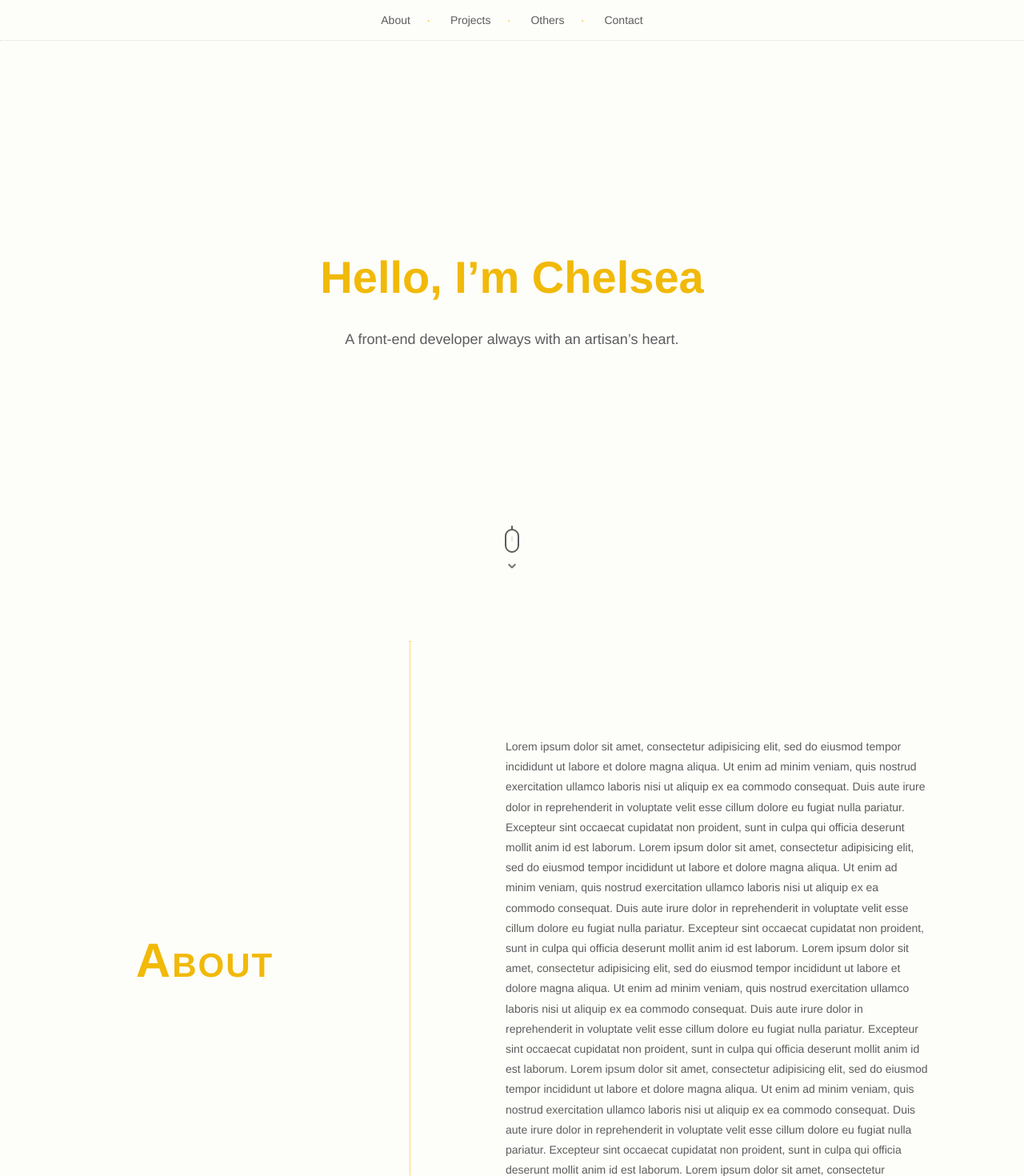
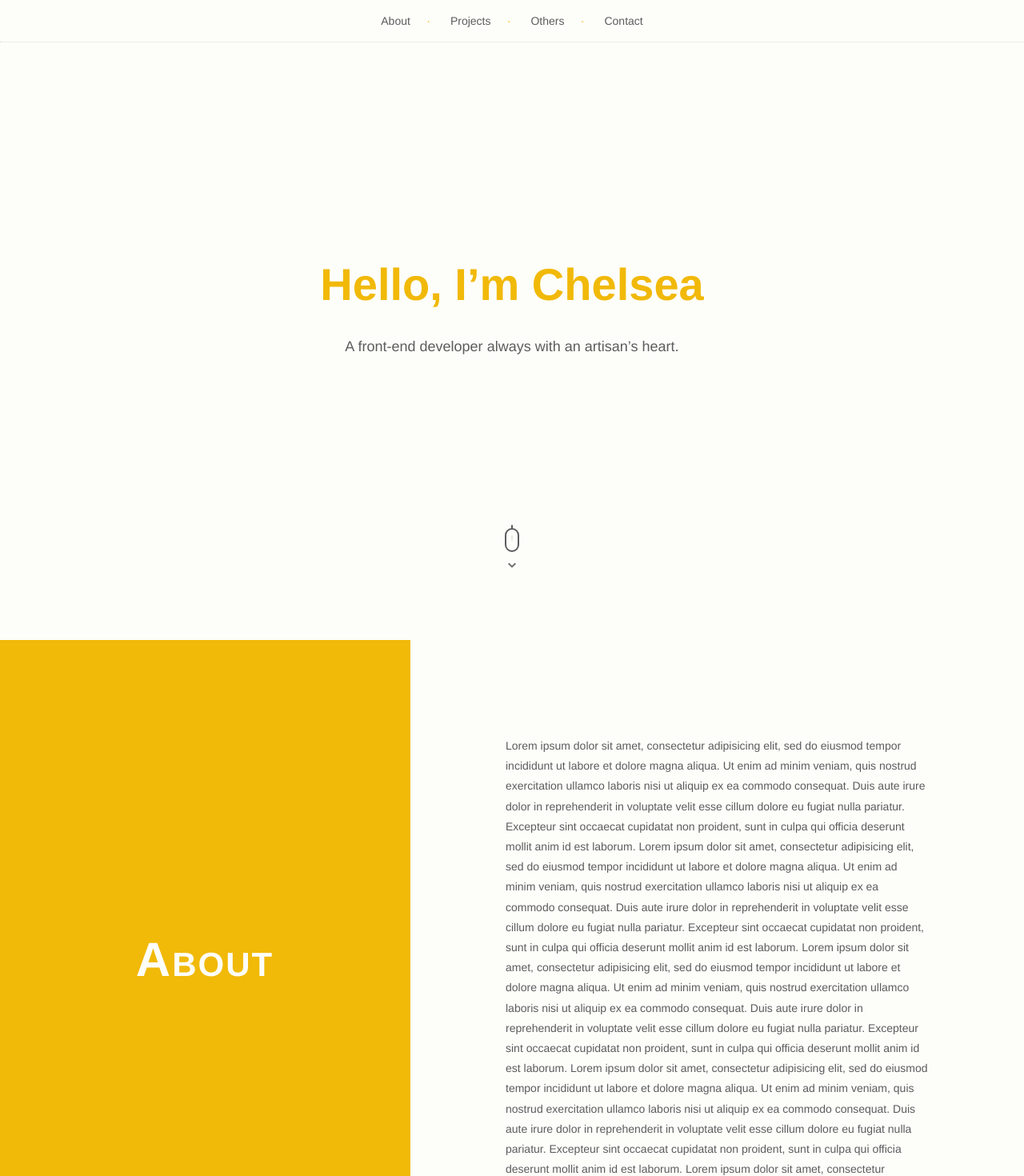
Before and after one commit to chelseachel/my-portfolio-site, a Vue app: page / in a window 1280 px wide. Shown: the top 1470 px of the page at 80% size. Built offline with nearby package versions, Linux system fonts and the light colour scheme.

Commit message:
page anchor

```diff
--- a/src/views/Home.vue
+++ b/src/views/Home.vue
@@ -1,11 +1,11 @@
 <template>
-  <div class="home">
+  <div class="home" ref="home">
     <Nav @goAnchor="handleGoAnchor"></Nav>
     <welcome></welcome>
-    <about></about>
-    <projects></projects>
-    <others></others>
-    <contact></contact>
+    <about ref="about"></about>
+    <projects ref="projects"></projects>
+    <others ref="others"></others>
+    <contact ref="contact"></contact>
   </div>
 </template>
 
@@ -24,24 +24,24 @@ export default {
   },
   data () {
     return {
-      anchor: null,
-      item: null
+      anchorElements: []
     }
   },
   methods: {
-    handleGoAnchor (item) {
-      // let anchor = this.$el.querySelector("about")
-      console.log(item);
-      console.log(this.$el.querySelector("about"));
-      // if (anchor) {
-      //   anchor.scrollIntoView(true)
-      // }
+    handleGoAnchor (index) {
+      let anchor = this.anchorElements[index]
+      anchor.scrollIntoView({behavior: "smooth"})
     }
+  },
+  mounted () {
+    this.anchorElements[0]=this.$refs.about.$el
+    this.anchorElements[1]=this.$refs.projects.$el
+    this.anchorElements[2]=this.$refs.others.$el
+    this.anchorElements[3]=this.$refs.contact.$el
   }
 }
 </script>
 
 
 <style lang="stylus">
-
 </style>
--- a/src/views/about/components/AboutLeft.vue
+++ b/src/views/about/components/AboutLeft.vue
@@ -1,7 +1,7 @@
 <template>
   <div class="left" ref="left" :style="{position: position, top: top + 'px'}">
     <div class="wrapper">
-      <div class="cate">
+      <div class="cate" ref="cate">
         About
       </div>
     </div>
@@ -54,15 +54,11 @@ export default {
     display: flex
     justify-content: center
     align-items: center
-    // padding: 10px 0
-    // box-sizing: border-box
-    // .wrapper
-    //   width: 100%
-    //   height: 100%
+    background: #F1B908
     .cate
       font-weight: 800
       font-size: 60px
-      color: #F1B908
+      color: #FDFDF9
       letter-spacing: 2px
       font-variant: small-caps
 </style>
--- a/src/views/nav/Nav.vue
+++ b/src/views/nav/Nav.vue
@@ -1,6 +1,10 @@
 <template>
   <ul class="nav" ref="nav" :class="show ? showNav : hideNav">
-    <li v-for="(item, index) in category" :key="index" @click="handleClickAnchor(item)">{{item}}</li>
+    <li v-for="(item, index) in category" :key="index" @click="handleClickAnchor(index)">{{item}}</li>
+    <!-- <li @click="handleClickAnchor('about')">About</li>
+    <li @click="handleClickAnchor('projects')">Projects</li>
+    <li @click="handleClickAnchor('others')">Others</li>
+    <li @click="handleClickAnchor('contact')">Contact</li> -->
   </ul>
 </template>
 
@@ -34,8 +38,8 @@ export default {
         this.show = true
       }
     },
-    handleClickAnchor (item) {
-      this.$emit('goAnchor', item)
+    handleClickAnchor (index) {
+      this.$emit('goAnchor', index)
     }
   },
   mounted () {
@@ -48,17 +52,17 @@ export default {
 
 <style lang="stylus">
   .nav
-    z-index: 3
-    position: sticky
+    z-index: 100
+    position: fixed
     top: 0
     width: 100%
-    height: 50px
+    height: 52px
     background: #FDFDF9
     border-bottom: 1px dotted #ddd
     display: flex
     justify-content: center
     align-items: center
-    transition: all 1s ease
+    transition: all .8s
     li
       position: relative
       padding: 0 25px
@@ -74,7 +78,7 @@ export default {
     opacity: 1
     transform: translate3d(0, 0, 0)
   .hideNav
-    opacity: 0
+    // opacity: 0
     transform: translate3d(0, -100%, 0)
   // .showNav
   //   animation: fadeInDown 1s
--- a/src/views/welcome/Welcome.vue
+++ b/src/views/welcome/Welcome.vue
@@ -39,7 +39,7 @@ export default {
   .welcome
     position:relative
     width: 100vw
-    height: calc(100vh - 50px)
+    height: 100vh
     display: flex
     flex-flow: column
     overflow: visible
--- a/src/views/welcome/components/WelcomeInfo.vue
+++ b/src/views/welcome/components/WelcomeInfo.vue
@@ -70,7 +70,7 @@ export default {
     align-items: center
     text-align: center
     .content
-      margin-bottom: 100px
+      margin-bottom: 30px
       // font-weight: 500
       transition: all 1s ease-out
       .title
```
Also changed, not shown: src/router/index.js (+11 -1 lines).
